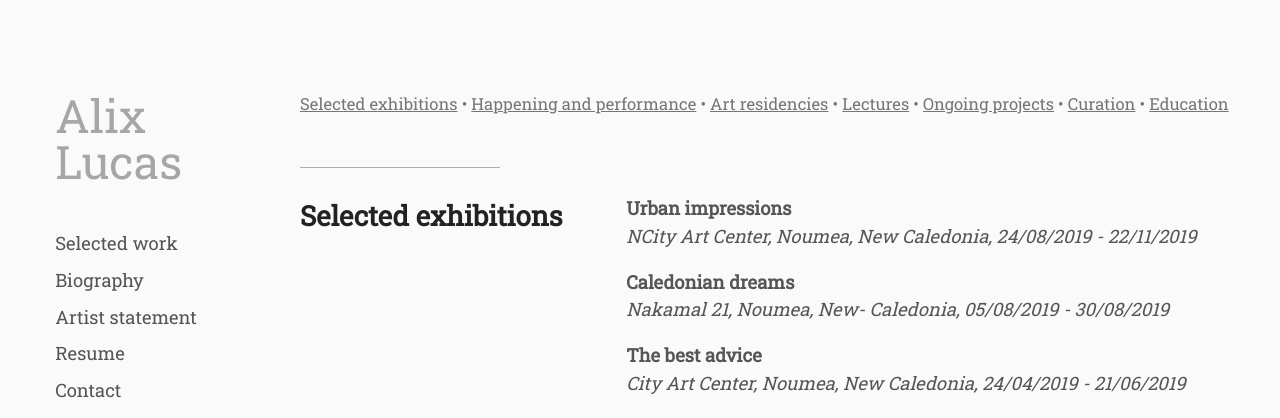
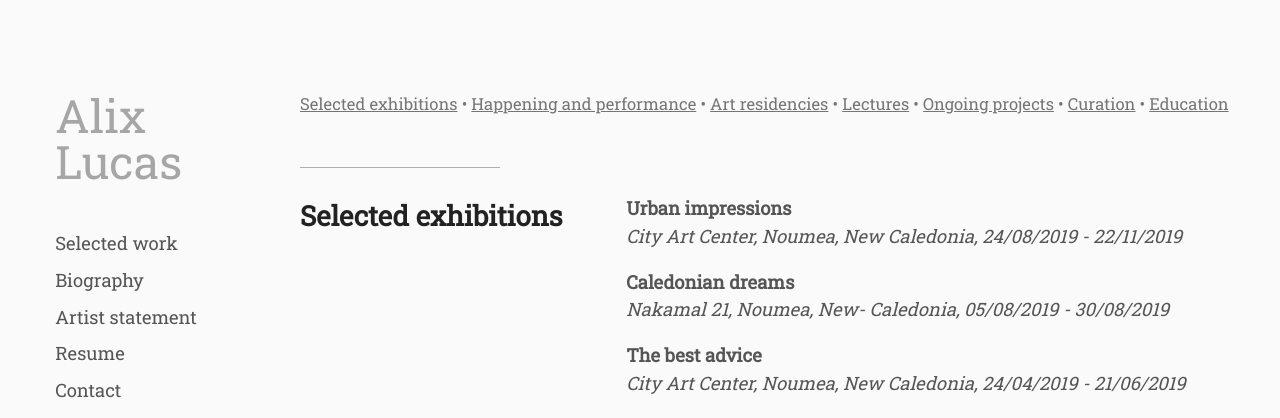
Before and after one commit to whyalix/alixlucas, a Jekyll site: the page built from pages/en/resume.html, in a window 1280 px wide and 900 px high. Shown: the top 418 px of the window. Built offline with Jekyll 4.4.1, drawn with Linux system fonts in a browser that asks for light colours.

Commit message:
Update exhibitions.yml

```diff
--- a/_data/en/exhibitions.yml
+++ b/_data/en/exhibitions.yml
@@ -1,5 +1,5 @@
 - primary: "Urban impressions"
-  secondary: NCity Art Center, Noumea, New Caledonia, 24/08/2019 - 22/11/2019
+  secondary: City Art Center, Noumea, New Caledonia, 24/08/2019 - 22/11/2019
 
 - primary: "Caledonian dreams"
   secondary: Nakamal 21, Noumea, New- Caledonia, 05/08/2019 - 30/08/2019
```
